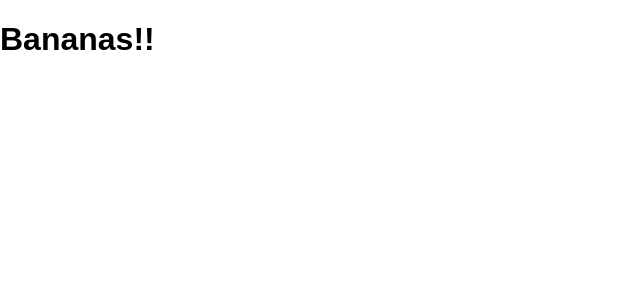
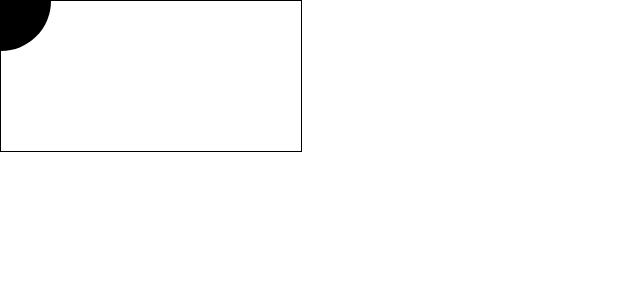
Before and after one commit to eli-blitz/aliens-go-home, a React (Create React App) app: page / in a window 1280 px wide. Shown: the top 300 px of the page, without its empty margins (0-640 px from the left). Built offline with nearby package versions, Linux system fonts and the light colour scheme.

Commit message:
insert cnavas

```diff
--- a/src/App.js
+++ b/src/App.js
@@ -1,18 +1,12 @@
 import React, { Component } from 'react';
-import PropTypes from 'prop-types'
+import Canvas from './Components/Canvas'
 
 class App extends Component {
   render() {
     return (
-      <div className="App">
-        <h1>{this.props.message}</h1>
-      </div>
+      <Canvas />
     );
   }
 }
 
-App.PropTypes = {
-  message: PropTypes.string.isRequired,
-};
-
 export default App;
--- /dev/null
+++ b/src/Components/Canvas.jsx
@@ -0,0 +1,19 @@
+import React from 'react';
+
+const Canvas = () => {
+  const style = {
+    border : '1px solid black',
+  };
+
+  return (
+    <svg
+      id="aliens-go-home-canvas"
+      preserveAspectRatio="xMaxYMax none"
+      style={style}
+    >
+      <circle cx={0} cy={0} r={50} />
+    </svg>
+  );
+}
+
+export default Canvas;
```
